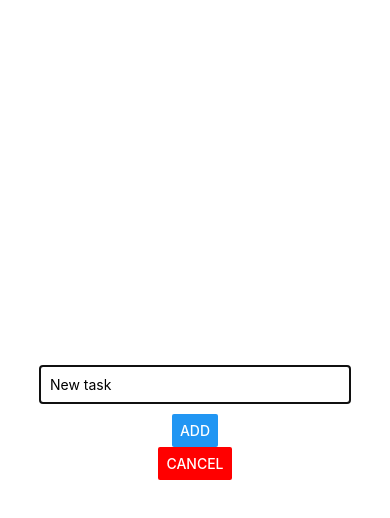
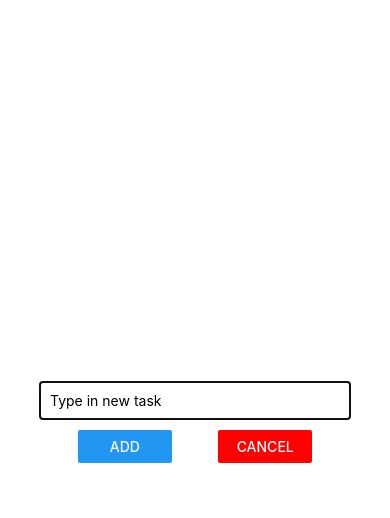
Before and after one commit to IoPhoenix/TaskApp, a React Native app: screen / in a window 390 px wide. Both pictures are taken after a click on the button "ADD NEW TASK". Shown: the top 518 px of the page. Built offline with nearby package versions, Linux system fonts and the light colour scheme.

Commit message:
Style button

```diff
--- a/App.js
+++ b/App.js
@@ -51,6 +51,6 @@ export default function App() {
 
 const styles = StyleSheet.create({
     container: {
-        padding: 30
+        padding: 50
     }
 });
--- a/components/TaskInput.js
+++ b/components/TaskInput.js
@@ -7,16 +7,20 @@ const styles = StyleSheet.create({
         justifyContent: "center",
         alignItems: "center"
     },
-    btn: {
-        width: "20%",
-        color: "black"
-    },
     userInput: {
         width: "80%",
         padding: 10,
         borderColor: "black",
         borderWidth: 1,
         marginBottom: 10
+    },
+    buttonsContainer: {
+        width: "60%",
+        flexDirection: "row",
+        justifyContent: "space-between"
+    },
+    btn: {
+        width: "40%"
     }
 });
 
@@ -35,11 +39,17 @@ const TaskInput = ({ onCancel, onAddTask, isModalOpen }) => {
                 <TextInput
                     onChangeText={onChangeText}
                     value={newTask}
-                    placeholder="New task"
+                    placeholder="Type in new task"
                     style={styles.userInput}
                 />
-                <Button title="ADD" onPress={handleAddTask} />
-                <Button title="CANCEL" color="red" onPress={onCancel} />
+                <View style={styles.buttonsContainer}>
+                    <View style={styles.btn}>
+                        <Button title="ADD" onPress={handleAddTask} />
+                    </View>
+                    <View style={styles.btn}>
+                        <Button title="CANCEL" color="red" onPress={onCancel} />
+                    </View>
+                </View>
             </View>
         </Modal>
     );
```
